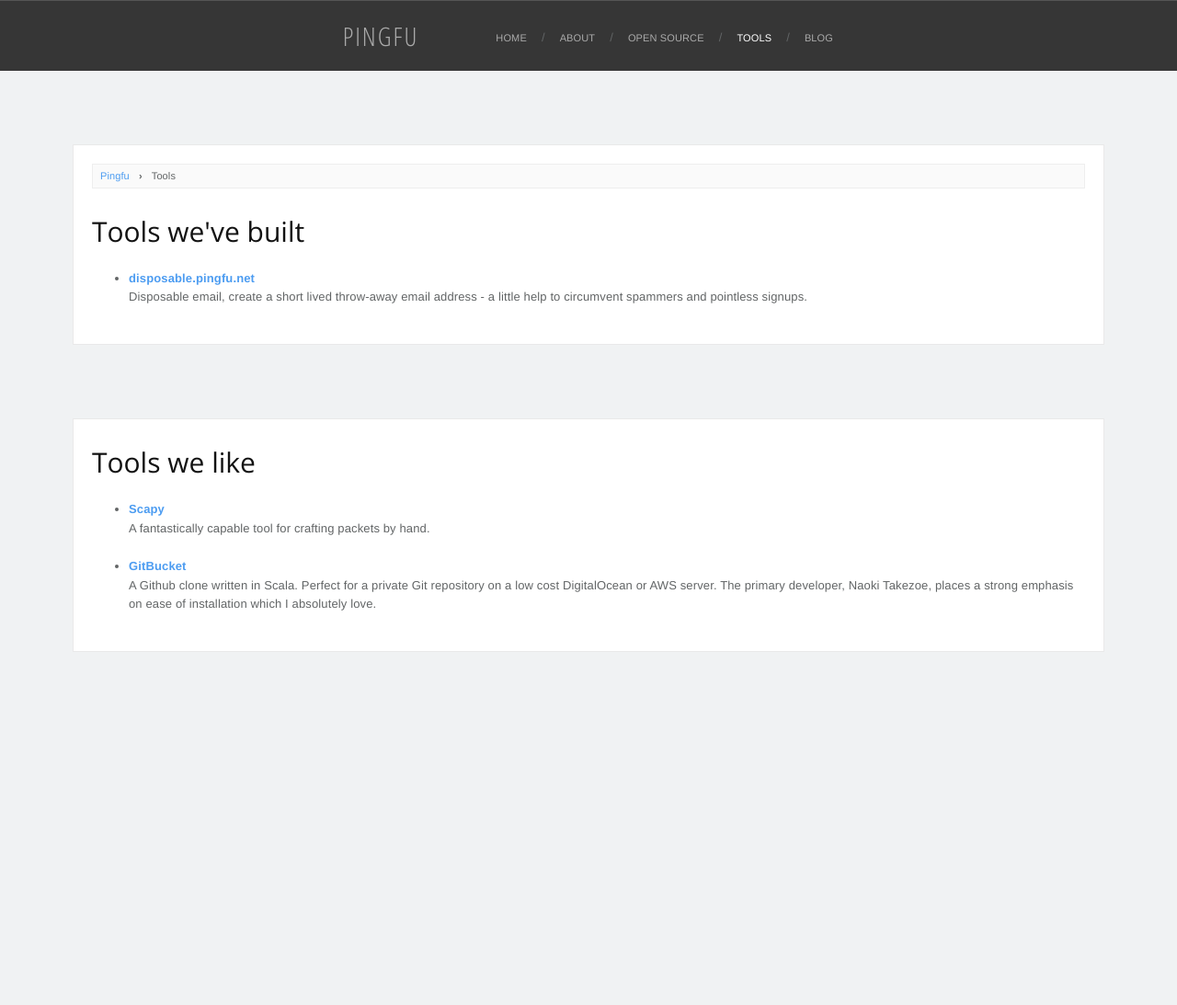
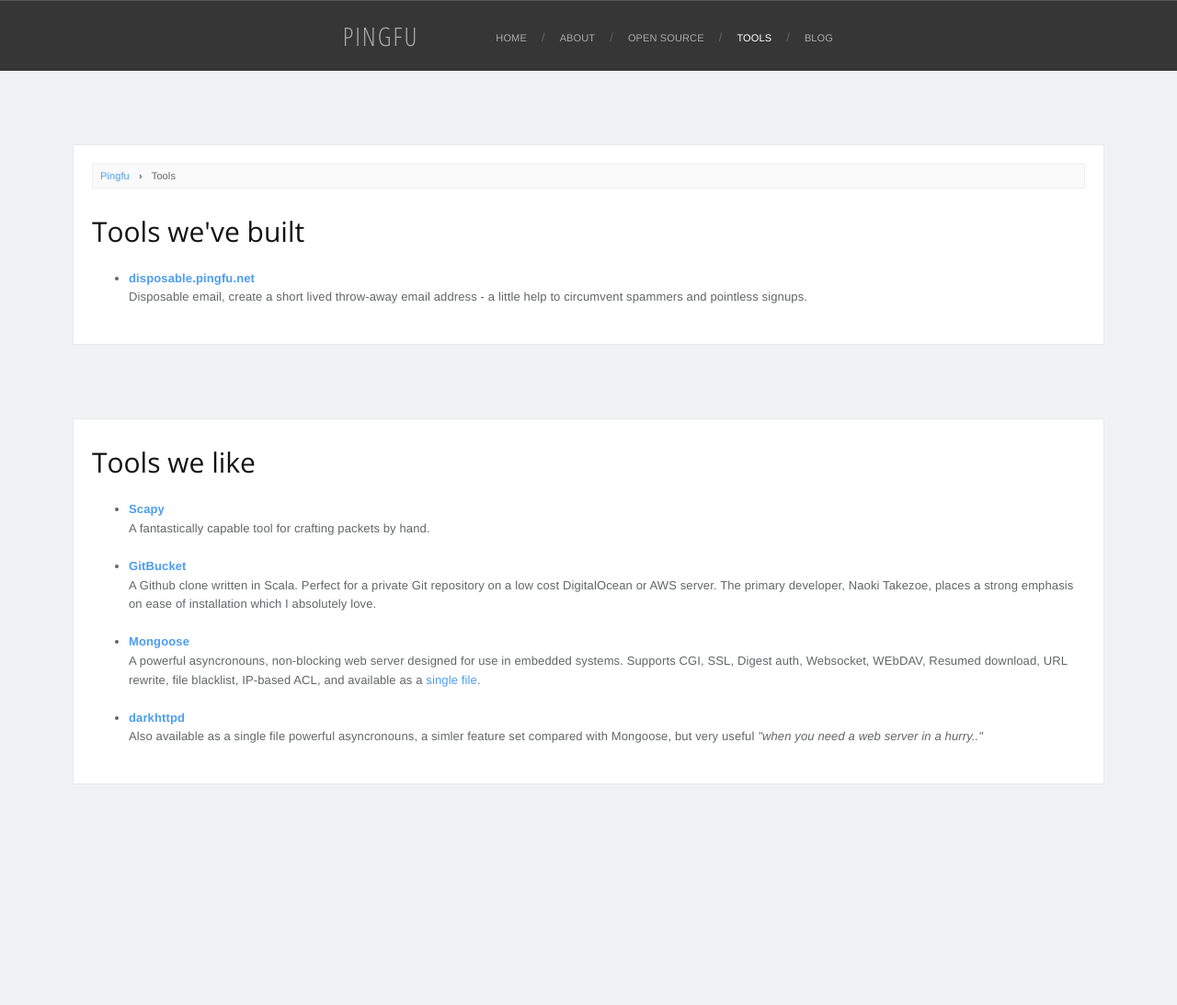
Before and after one commit to pingfu/pingfu.github.io, a Jekyll site: the page built from tools.html, in a window 1280 px wide. Shown: the whole page at 92% size. Built offline with Jekyll 4.4.1, drawn with Linux system fonts in a browser that asks for light colours; nearby versions of some CDN libraries; Markdown is read by kramdown in place of the engine named in the settings; before the commit the page ends 949 px from its top, so only the background shows below that.

Commit message:
updated page

```diff
--- a/tools.html
+++ b/tools.html
@@ -54,4 +54,24 @@ breadcrumb: Tools we've built
 		</li>
 	</ul>
 
+	<ul class="tools">
+		<li>
+			<p>
+				<a target="_blank" href="http://cesanta.com/"><strong>Mongoose</strong></a>
+				<br>
+				A powerful asyncronouns, non-blocking web server designed for use in embedded systems. Supports CGI, SSL, Digest auth, Websocket, WEbDAV, Resumed download, URL rewrite, file blacklist, IP-based ACL, and available as a <a href="https://github.com/cesanta/mongoose/blob/master/mongoose.c">single file</a>.
+			</p>
+		</li>
+	</ul>
+
+	<ul class="tools">
+		<li>
+			<p>
+				<a target="_blank" href="http://unix4lyfe.org/darkhttpd/"><strong>darkhttpd</strong></a>
+				<br>
+				Also available as a single file powerful asyncronouns, a simler feature set compared with Mongoose, but very useful <em>"when you need a web server in a hurry.."</em>
+			</p>
+		</li>
+	</ul>
+
 </section>
```
